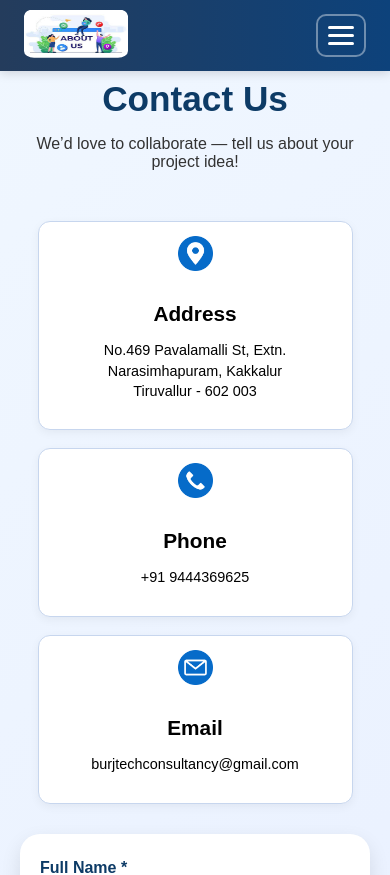
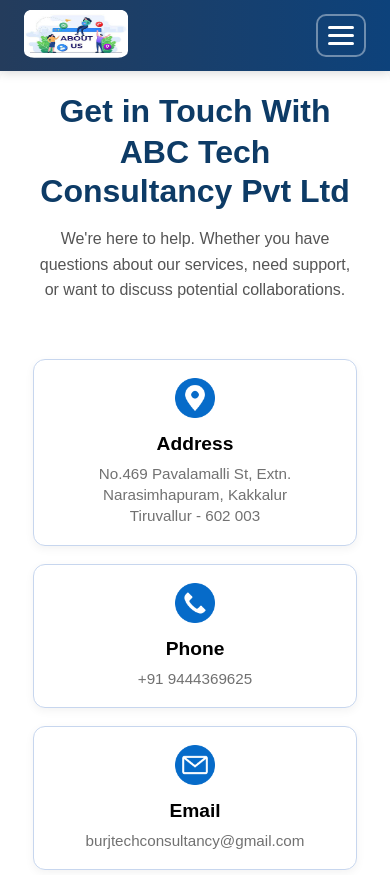
Before and after one commit to sathishkumar2004/Newrepo, a React (Vite) app: page /contact in a window 390 px wide. Shown: the top 875 px of the page. Built offline with nearby package versions, Linux system fonts and the light colour scheme.

Commit message:
final updated project output

```diff
--- a/src/pages/Contact.jsx
+++ b/src/pages/Contact.jsx
@@ -66,8 +66,9 @@
       <div className="contacthome-container" data-aos="fade-up">
         {/* Header */}
         <div className="contacthome-header">
-          <h2>Contact Us</h2>
-          <p>We’d love to collaborate — tell us about your project idea!</p>
+          <h2>Get in Touch With</h2>
+          <h3> ABC Tech Consultancy Pvt Ltd</h3>
+          <p>We're here to help. Whether you have questions about our services, need support, or want to discuss potential collaborations.</p>
         </div>
 
         <div className="contacthome-content">
--- a/src/styles/career.css
+++ b/src/styles/career.css
@@ -54,7 +54,6 @@
 @media (max-width: 600px) {
   .buildcareer-section {
     padding: 3rem 1rem;
-    min-height: auto;
   }
 
   .buildcareer-container {
@@ -63,7 +62,7 @@
   }
 
   .buildcareer-container h2 {
-    font-size: 1.6rem;
+    font-size: 1.7rem;
   }
 
   .buildcareer-container p {
@@ -125,6 +124,7 @@
 /* ==================== Emoji ==================== */
 .emoji {
   font-size: 2.5rem;
+  margin: 1rem;
   margin-bottom: 1rem;
   animation: float 2.5s ease-in-out infinite;
   position: relative;
@@ -219,7 +219,7 @@
 }
 
 /* ==================== Career Openings ==================== */
-/* ==================== Career Openings Section ==================== */
+
 .career-openings-section {
   display: flex;
   justify-content: center;
@@ -244,7 +244,7 @@
 
 .career-openings-card {
   background: #fff;
-  padding: 2.5rem;
+  padding: 2rem;
   max-width: 700px;
   width: 100%;
   margin: 0 auto;
--- a/src/styles/contact.css
+++ b/src/styles/contact.css
@@ -1,32 +1,58 @@
 /* ==================== CONTACT HOME SECTION ==================== */
 .contacthome-section {
-  background: linear-gradient(135deg, #f0f7ff, #e8efff);
-  padding: 80px 20px;
+  background: white;
+  margin-top: 4rem;
+  padding: 5rem 3rem;
   display: flex;
   justify-content: center;
+  width: 100%;
+  box-sizing: border-box;
 }
 
+/* ✅ Clean Container Background and Styling */
 .contacthome-container {
   max-width: 1200px;
   width: 100%;
-  padding: 0 20px;
+  padding: 3rem 2rem;
+  background: rgba(255, 255, 255, 0.95);
+  border-radius: 20px;
+  box-shadow: 0 8px 25px rgba(0, 0, 0, 0.05);
 }
 
+/* ==================== CONTACT HOME HEADER ==================== */
 .contacthome-header {
   text-align: center;
-  margin-bottom: 50px;
+  margin-bottom: 1rem;
+  padding: 0 2rem;
 }
 
 .contacthome-header h2 {
-  font-size: 2.2rem;
+  font-size: 2.5rem;
   font-weight: 700;
   color: #0d3b66;
-  margin-bottom: 10px;
+  line-height: 1.2;
+  margin: 3px; /* ✅ no space above or below */
+  text-align: center;
+  word-wrap: break-word;
+}
+
+.contacthome-header h3 {
+  font-size: 2.5rem;
+  font-weight: 650;
+  color: #0d3b66;
+  margin:0;/* ✅ removes gap between h2 and h3 */
+  line-height: 1.2;
+  text-align: center;
+  word-wrap: break-word;
 }
 
 .contacthome-header p {
-  font-size: 1rem;
-  color: #333;
+  padding: 1rem 0rem;
+  font-size: 1.2rem;
+  color: #555;
+  max-width: 800px;
+  margin: 0 auto;
+  line-height: 1.6;
 }
 
 /* ==================== LAYOUT ==================== */
@@ -47,6 +73,7 @@
 .contacthome-info {
   display: flex;
   flex-direction: column;
+  justify-content: center;
   align-items: center;
   text-align: center;
   background: white;
@@ -55,6 +82,13 @@
   transition: all 0.4s ease;
   border: 1.5px solid #c7d6ee;
   box-shadow: 0 3px 10px rgba(0, 0, 0, 0.05);
+  flex-grow: 1;
+  flex-basis: 0;
+
+  /* ✅ Prevent text overlap and force wrapping */
+  word-wrap: break-word;
+  overflow-wrap: anywhere;
+  white-space: normal;
 }
 
 .contacthome-info:hover {
@@ -81,18 +115,26 @@
   font-size: 1.3rem;
   font-weight: 700;
   margin-bottom: 6px;
+  text-align: center;
+  line-height: 1.3;
+  word-wrap: break-word;
+  overflow-wrap: anywhere;
 }
 
 .contacthome-info p {
-  font-size: 0.9rem;
-  line-height: 1.4;
-  color: inherit;
+  font-size: 0.95rem;
+  line-height: 1.5;
+  color: rgba(99, 99, 99, 0.908);
+  margin: 0;
+  text-align: center;
+  word-wrap: break-word;
+  overflow-wrap: anywhere;
 }
 
 /* ==================== RIGHT SIDE - CONTACT FORM ==================== */
 .contacthome-right {
   background: white;
-  padding: 50px 45px;
+  padding: 2rem;
   border-radius: 20px;
   box-shadow: 0 8px 20px rgba(0, 0, 0, 0.1);
 }
@@ -165,17 +207,28 @@
   transform: translateY(-2px);
   box-shadow: 0 4px 12px rgba(13, 59, 102, 0.2);
 }
+
 /* ==================== RESPONSIVE ==================== */
 @media (max-width: 992px) {
   .contacthome-content {
     grid-template-columns: 1fr;
     gap: 30px;
+    width: 100%;
+  }
+
+  .contacthome-header h2,.contacthome-header h3 {
+    font-size: 2rem;
+  }
+
+  .contacthome-header p {
+    font-size: 1rem;
+    max-width: 600px;
   }
 
   .contacthome-left,
   .contacthome-right {
     max-width: 600px;
-    margin: 0 auto; /* center both blocks */
+    margin: 0 auto;
     width: 100%;
   }
 
@@ -204,11 +257,16 @@
 
 @media (max-width: 600px) {
   .contacthome-section {
-    padding: 50px 10px;
+    padding: 0;
   }
 
   .contacthome-container {
-    padding: 0 10px;
+    padding: 25px 15px;
+  }
+
+  .contacthome-header {
+    padding: 0 1rem;
+    margin-bottom: 2.5rem;
   }
 
   .contacthome-right {
@@ -219,9 +277,37 @@
     width: 100%;
     max-width: 90%;
     margin: 0 auto;
+    flex-grow: 1;
+    flex-basis: auto;
+    padding: 18px 10px;
+    min-height: auto;
+    overflow: hidden;
   }
+
+  .contacthome-icon {
+    width: 40px;
+    height: 40px;
+    margin-bottom: 8px;
+  }
+
+  .contacthome-info h3 {
+    font-size: 1.2rem;
+    margin: 6px 0;
+  }
+
+  .contacthome-info p {
+    font-size: 0.95rem;
+    line-height: 1.4;
+    margin: 0;
+  }
+
   input,
-textarea {
-  font-size: 0.8rem;
+  textarea {
+    font-size: 0.85rem;
+  }
+
+  .send-btn {
+    width: 100%;
+    justify-content: center;
+  }
 }
-}
```
